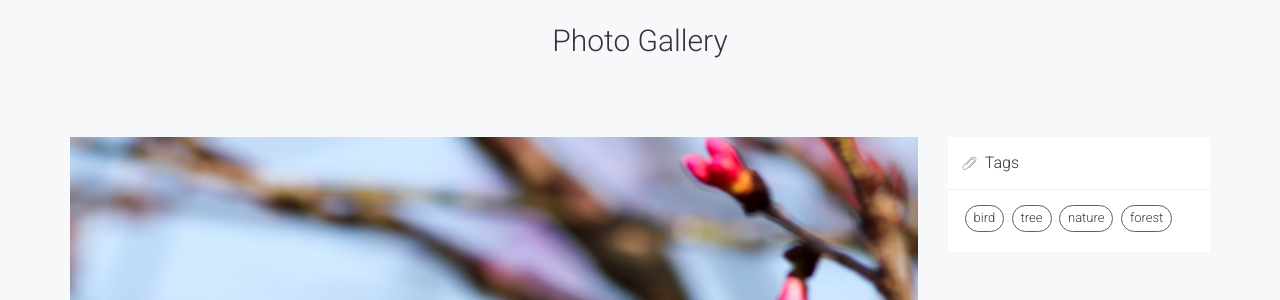
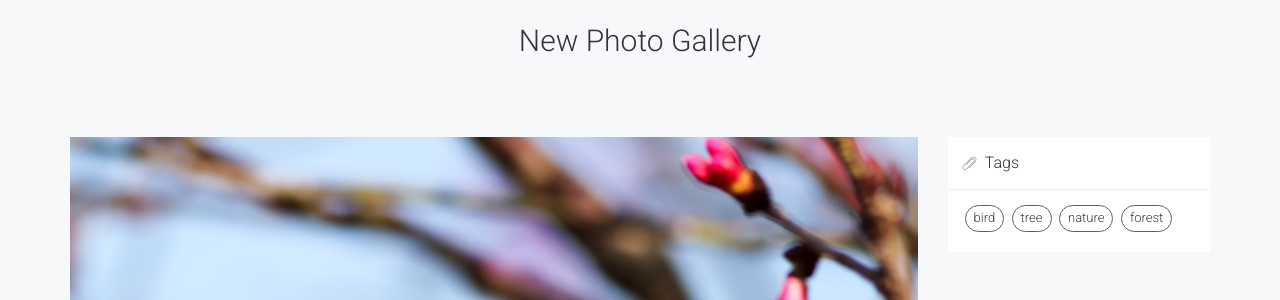
Before and after one commit to TonyReliesOnCoffee/photogallery, a Flask app: page / in a window 1280 px wide. Shown: the top 300 px of the page. Run offline with Flask 2, Linux system fonts and the light colour scheme; some libraries are stand-ins or nearby versions; some web fonts are replaced.

Commit message:
Update photodetail.html

```diff
--- a/templates/photodetail.html
+++ b/templates/photodetail.html
@@ -28,7 +28,7 @@
     <!--========== BACKGROUND COLOR SKY LIGHT ==========-->
     <div class="bg-color-sky-light">
         <br>
-    <center><h2>Photo Gallery</h2>
+    <center><h2>New Photo Gallery</h2>
 
 
     </center>
```
